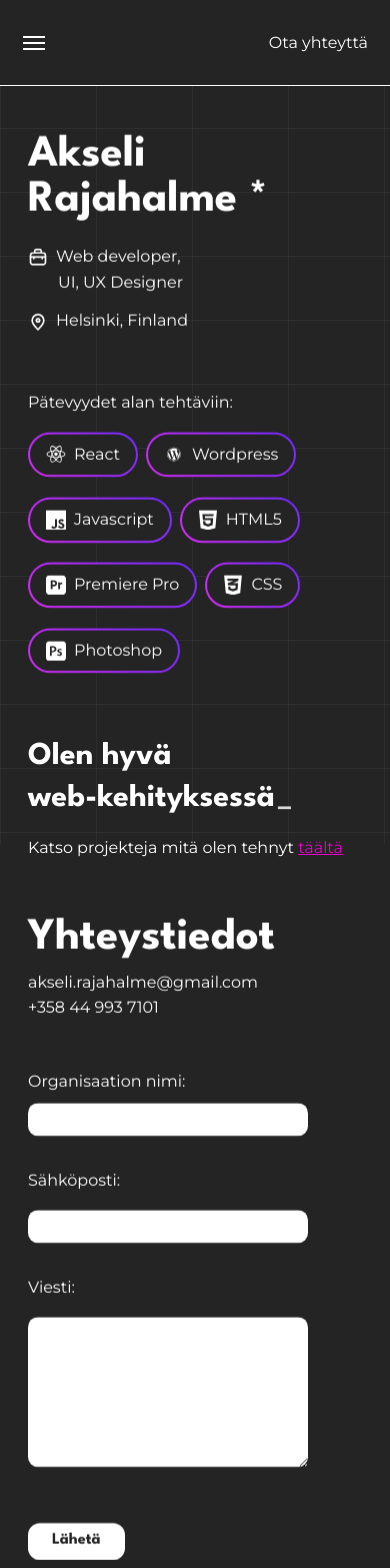
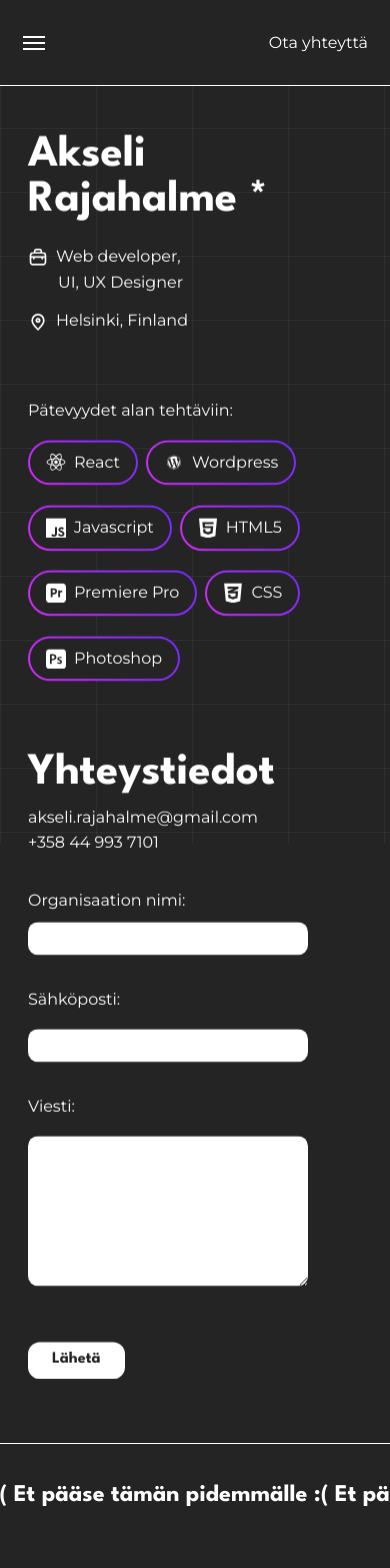
Before and after one commit to AkseliRaj/CV-SIVUSTO-V2, a React (Create React App) app in the folder cv-sivusto-v2/: page /home in a window 390 px wide. Shown: the top 1568 px of the page. After the commit the page ends 1546 px from the top, so only its background shows below. Built offline with nearby package versions, Linux system fonts and the light colour scheme.

Commit message:
Added display properties to css so that Highlightsection is hidden on smaller screens

```diff
--- a/cv-sivusto-v2/src/CSS/HighlightSection.css
+++ b/cv-sivusto-v2/src/CSS/HighlightSection.css
@@ -57,19 +57,7 @@
 /*Highlight*/
 @media (max-width: 992px) {
   .highlight-heading {
-    font-size: 3.7rem;
-  }
-}
-
-@media (max-width: 580px) {
-  .highlight-heading {
-    font-size: 2.7rem;
-  }
-}
-
-@media (max-width: 400px) {
-  .highlight-heading {
-    font-size: 2rem;
+    font-size: 5rem;
   }
 }
 
@@ -80,14 +68,10 @@
   }
 }
 
-@media (max-width: 580px) {
-  .highlight-subtext {
-    font-size: 1.3rem;
+
+/*Hides the highlight section on smaller screens*/
+@media (max-width: 767px) {
+  .highlight-wrapper {
+    display: none;
   }
 }
-
-@media (max-width: 400px) {
-  .highlight-subtext {
-    font-size: 1rem;
-  }
-}
--- a/cv-sivusto-v2/src/CSS/Home.css
+++ b/cv-sivusto-v2/src/CSS/Home.css
@@ -185,17 +185,7 @@
   .header-section {
     margin-left: 1.2rem; /* Left margin adjustment */
     margin-top: 0rem; /* Removes top margin */
-    margin-bottom: 3.5rem; /* Adjusts bottom margin */
-  }
-}
-
-@media (max-width: 580px) {
-  .skills-section,
-  .contactForm,
-  .header-section {
-    margin-left: 1.2rem; /* Left margin adjustment */
-    margin-top: 0rem; /* Removes top margin */
-    margin-bottom: 3.5rem; /* Adjusts bottom margin */
+    margin-bottom: 5rem; /* Adjusts bottom margin */
   }
 }
 
@@ -204,7 +194,8 @@
   .skills-section,
   .contactForm,
   .header-section {
-    margin-left: 1rem; /* Further left margin adjustment */
+    margin-left: 1rem;
+    margin-bottom: 4rem; /* Further left margin adjustment */
   }
 }
 
@@ -248,3 +239,21 @@
     padding: .5rem 1rem; /* Adjusted padding */
   }
 }
+
+@media (max-width: 992px) {
+  .contactForm p {
+    margin-bottom: 4rem !important;
+  }
+}
+
+@media (max-width: 580px) {
+  .contactForm p {
+    margin-bottom: 3rem !important;
+  }
+}
+
+@media (max-width: 400px) {
+  .contactForm p {
+    margin-bottom: 2rem !important;
+  }
+}
--- a/cv-sivusto-v2/src/CSS/contactForm.css
+++ b/cv-sivusto-v2/src/CSS/contactForm.css
@@ -1,7 +1,6 @@
 form {
   font-family: 'Montserrat', sans-serif;
   color: #ffffff;
-  margin-top: 3rem;
 }
 
 label {
--- a/cv-sivusto-v2/src/sites/Home.js
+++ b/cv-sivusto-v2/src/sites/Home.js
@@ -90,7 +90,6 @@ function Home() {
             <img src={cssIcon} alt="CSS" />
             <span>CSS</span>
           </div>
-
           <div className="skill-badge">
             <img src={psIcon} alt="Photoshop" />
             <span>Photoshop</span>
```
